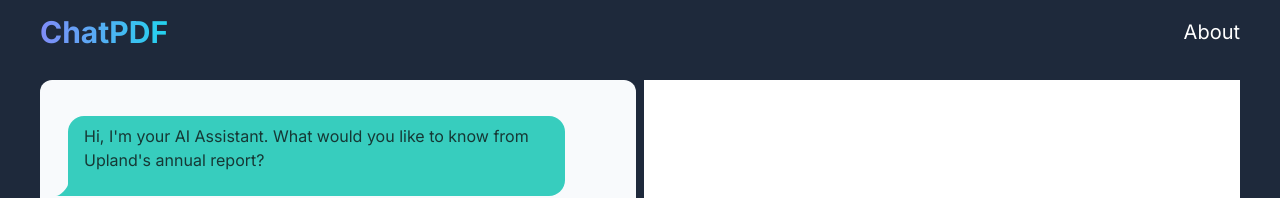
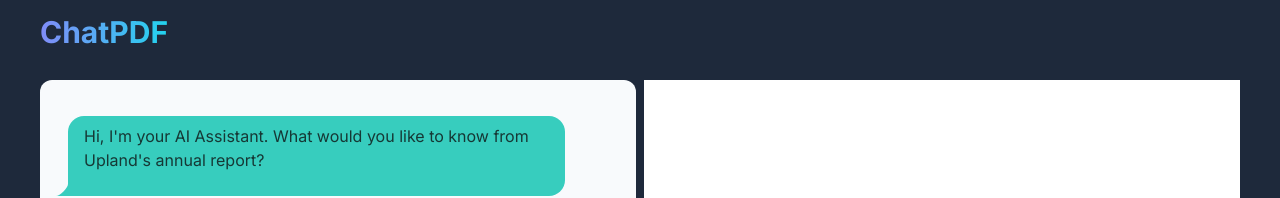
Before and after one commit to padhi190/chat-with-pdf, a Next.js app: page / in a window 1280 px wide. Shown: the top 198 px of the page. Built offline with nearby package versions, Linux system fonts and the light colour scheme.

Commit message:
remove about link

```diff
--- a/src/app/layout.tsx
+++ b/src/app/layout.tsx
@@ -26,9 +26,9 @@
              ChatPDF
             </Link>
             <div className="flex items-center gap-4 align-baseline">
-              <Link href={'/about'} className='text-xl text-white'>
+              {/* <Link href={'/about'} className='text-xl text-white'>
                 About
-              </Link>
+              </Link> */}
             </div>
           </nav>
           <main className="px-10 py-4">{children}</main>
```
